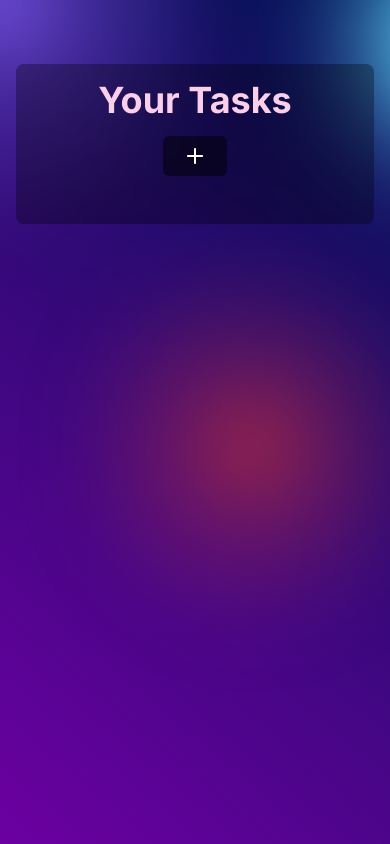
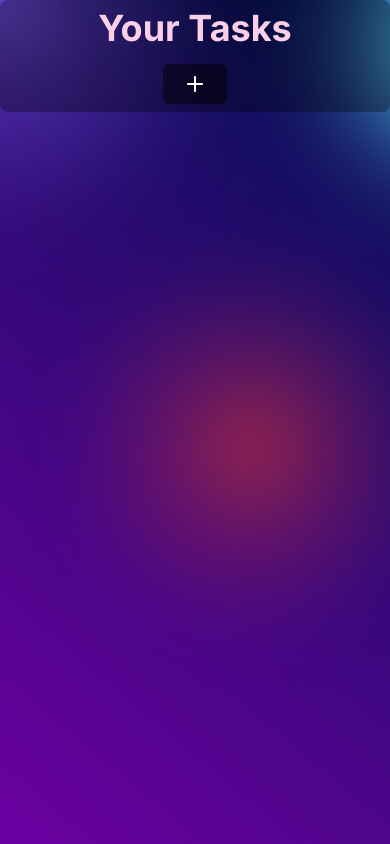
Before and after one commit to amora7741/NextToDoList, a Next.js app: page / in a window 390 px wide. Built offline with nearby package versions, Linux system fonts and the light colour scheme.

Commit message:
Adjust mobile layout of page and dialog

```diff
--- a/src/app/page.tsx
+++ b/src/app/page.tsx
@@ -4,7 +4,7 @@ import { BackgroundGradientAnimation } from '@/components/ui/gradient';
 export default function Home() {
   return (
     <BackgroundGradientAnimation>
-      <main className='absolute flex justify-center my-16 w-full min-h-screen px-4'>
+      <main className='absolute flex justify-center md:my-16 w-full min-h-screen'>
         <ToDoWrapper />
       </main>
     </BackgroundGradientAnimation>
--- /dev/null
+++ b/src/components/ToDoItem.tsx
@@ -0,0 +1,11 @@
+import { Todo } from './ToDoWrapper';
+
+const ToDoItem = ({ task }: { task: Todo }) => {
+  return (
+    <li className='bg-black/40 p-2 rounded-md'>
+      <p className='text-white font-semibold text-3xl'>{task.title}</p>
+    </li>
+  );
+};
+
+export default ToDoItem;
--- a/src/components/ToDoWrapper.tsx
+++ b/src/components/ToDoWrapper.tsx
@@ -2,6 +2,7 @@
 
 import { useState } from 'react';
 import ToDoDialog from './ToDoDialog';
+import ToDoItem from './ToDoItem';
 
 export type Todo = {
   title: string;
@@ -23,20 +24,20 @@ const ToDoWrapper = () => {
   };
 
   return (
-    <div className='flex flex-col gap-8 z-50 w-full max-w-3xl h-fit bg-black/30 p-4 sm:p-16 backdrop-blur-sm rounded-lg'>
+    <div className='flex flex-col gap-16 z-50 w-full max-w-3xl h-fit bg-black/30 p-2 sm:p-16 backdrop-blur-sm rounded-lg'>
       <div className='relative flex flex-col gap-4 sm:flex-row items-center text-center'>
         <h1 className='text-4xl sm:text-5xl text-pink-200 font-bold mx-auto'>
           Your Tasks
         </h1>
         <ToDoDialog addTask={addTask} />
       </div>
-      <ul>
-        {tasks.map((task) => (
-          <li key={task.id} className='text-white font-bold text-4xl'>
-            {task.title}
-          </li>
-        ))}
-      </ul>
+      {tasks.length > 0 && (
+        <ul className='space-y-4'>
+          {tasks.map((task) => (
+            <ToDoItem task={task} key={task.id} />
+          ))}
+        </ul>
+      )}
     </div>
   );
 };
--- a/src/components/ui/dialog.tsx
+++ b/src/components/ui/dialog.tsx
@@ -21,7 +21,7 @@ const DialogOverlay = React.forwardRef<
   <DialogPrimitive.Overlay
     ref={ref}
     className={cn(
-      'fixed inset-0 z-50 bg-black/30  data-[state=open]:animate-in data-[state=closed]:animate-out data-[state=closed]:fade-out-0 data-[state=open]:fade-in-0',
+      'fixed inset-0 z-50 bg-black/30 backdrop-blur-xl data-[state=open]:animate-in data-[state=closed]:animate-out data-[state=closed]:fade-out-0 data-[state=open]:fade-in-0',
       className
     )}
     {...props}
@@ -38,7 +38,7 @@ const DialogContent = React.forwardRef<
     <DialogPrimitive.Content
       ref={ref}
       className={cn(
-        'fixed left-[50%] top-[50%] z-50 grid w-full max-w-lg translate-x-[-50%] translate-y-[-50%] gap-4  bg-background p-6 shadow-lg duration-200 data-[state=open]:animate-in data-[state=closed]:animate-out data-[state=closed]:fade-out-0 data-[state=open]:fade-in-0 data-[state=closed]:zoom-out-95 data-[state=open]:zoom-in-95 data-[state=closed]:slide-out-to-left-1/2 data-[state=closed]:slide-out-to-top-[48%] data-[state=open]:slide-in-from-left-1/2 data-[state=open]:slide-in-from-top-[48%] sm:rounded-lg',
+        'fixed left-[50%] top-[50%] z-50 grid w-full max-w-3xl h-full md:h-fit translate-x-[-50%] translate-y-[-50%] gap-4  bg-background p-6 shadow-lg duration-200 data-[state=open]:animate-in data-[state=closed]:animate-out data-[state=closed]:fade-out-0 data-[state=open]:fade-in-0 data-[state=closed]:zoom-out-95 data-[state=open]:zoom-in-95 data-[state=closed]:slide-out-to-left-1/2 data-[state=closed]:slide-out-to-top-[48%] data-[state=open]:slide-in-from-left-1/2 data-[state=open]:slide-in-from-top-[48%] sm:rounded-lg',
         className
       )}
       {...props}
```
